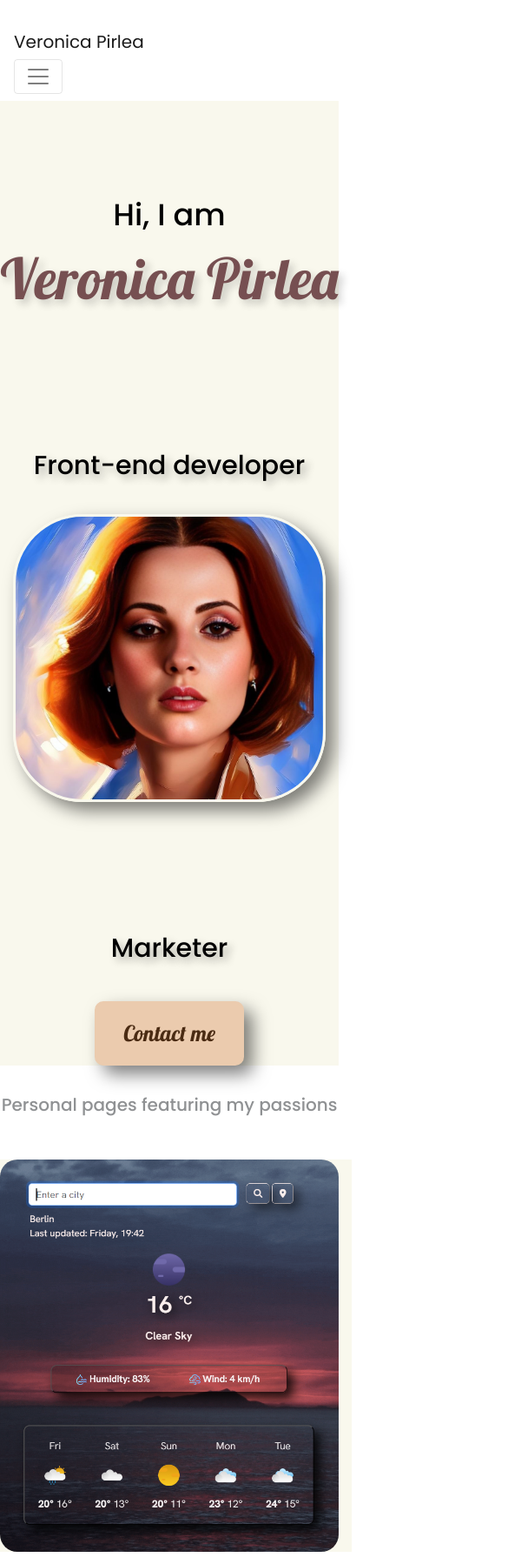
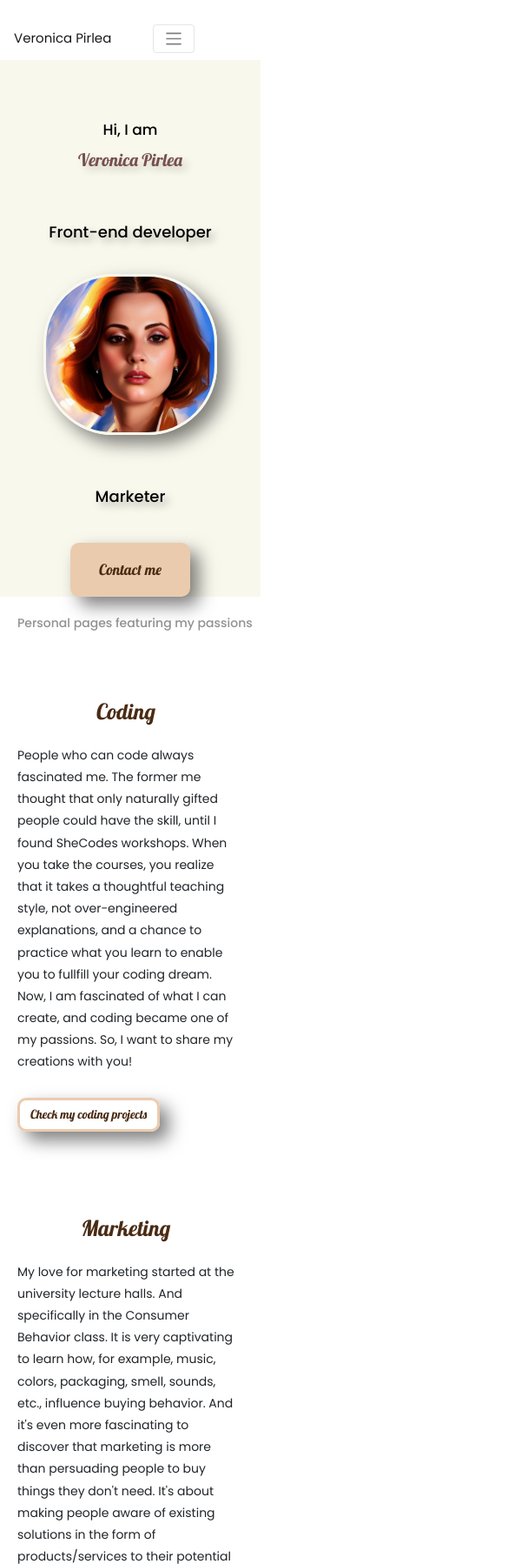
Before and after one commit to veronica-pirlea/portfolio-project, a plain HTML site: page index.html in a window 390 px wide. Shown: the top 1798 px of the page at 87% size, 585 px wide, since content can reach past the window. Drawn offline with nearby package versions, Linux system fonts and the light colour scheme.

Commit message:
corrected the phone responsiveness

```diff
--- a/css/style.css
+++ b/css/style.css
@@ -112,3 +112,51 @@ h3 {
   text-align: center;
   margin: 50px;
 }
+
+@media (max-width: 576px) {
+  .navbar-brand {
+    font-size: 15px;
+  }
+  .navbar-toggler {
+    font-size: 15px;
+  }
+  .hero {
+    width: 300px;
+  }
+  h2 {
+    font-size: 17px;
+    margin-top: -40px;
+  }
+  h1 {
+    font-size: 20px;
+    margin-bottom: -90px;
+  }
+  h3 {
+    font-size: 18px;
+  }
+  #hero-image {
+    width: 200px;
+    margin-bottom: -90px;
+  }
+  #hero-button {
+    font-size: 17px;
+  }
+  .headline {
+    font-size: 14px;
+    text-align: left;
+    margin: 20px;
+  }
+  .paragraph-headline {
+    font-size: 25px;
+  }
+  .homepage-paragraph {
+    font-size: 14px;
+    width: 250px;
+    text-align: start;
+    margin: 20px;
+  }
+  #paragraph-button {
+    font-size: 14px;
+    margin: 20px;
+  }
+}
--- a/index.html
+++ b/index.html
@@ -78,8 +78,8 @@
     <div class="second-container">
         <div class="row align-items-center mt-5">
             <div class="col-sm-6 bg-yellow">
-                <img src="images/weather_project.png" width="400" class="img-fluid" id="paragraph-image"
-                    alt="Weather app">
+                <img src="images/weather_project.png" width="400" class="img-fluid d-none d-md-block"
+                    id="paragraph-image" alt="Weather app">
             </div>
             <div class="col-sm-6">
                 <div class="homepage-paragraph">
@@ -116,14 +116,14 @@
                 <a href="#" class="btn mt-2" id="paragraph-button">Check my marketing journey</a>
             </div>
             <div class="col-sm-6 bg-yellow">
-                <img src="images/marketing.png.png" width="500" class="img-fluid" id="paragraph-image"
+                <img src="images/marketing.png.png" width="500" class="img-fluid d-none d-md-block" id="paragraph-image"
                     alt="Image displaying the marketer's work world">
             </div>
         </div>
         <div class="row align-items-center mt-5">
             <div class="col-sm-6 bg-yellow">
-                <img src="images/photography.png.jpeg" width="510" class="img-fluid" id="paragraph-image"
-                    alt="A photo of the dog in the nature">
+                <img src="images/photography.png.jpeg" width="510" class="img-fluid d-none d-md-block"
+                    id="paragraph-image" alt="A photo of the dog in the nature">
             </div>
             <div class="col-sm-6">
                 <div class="homepage-paragraph">
```
